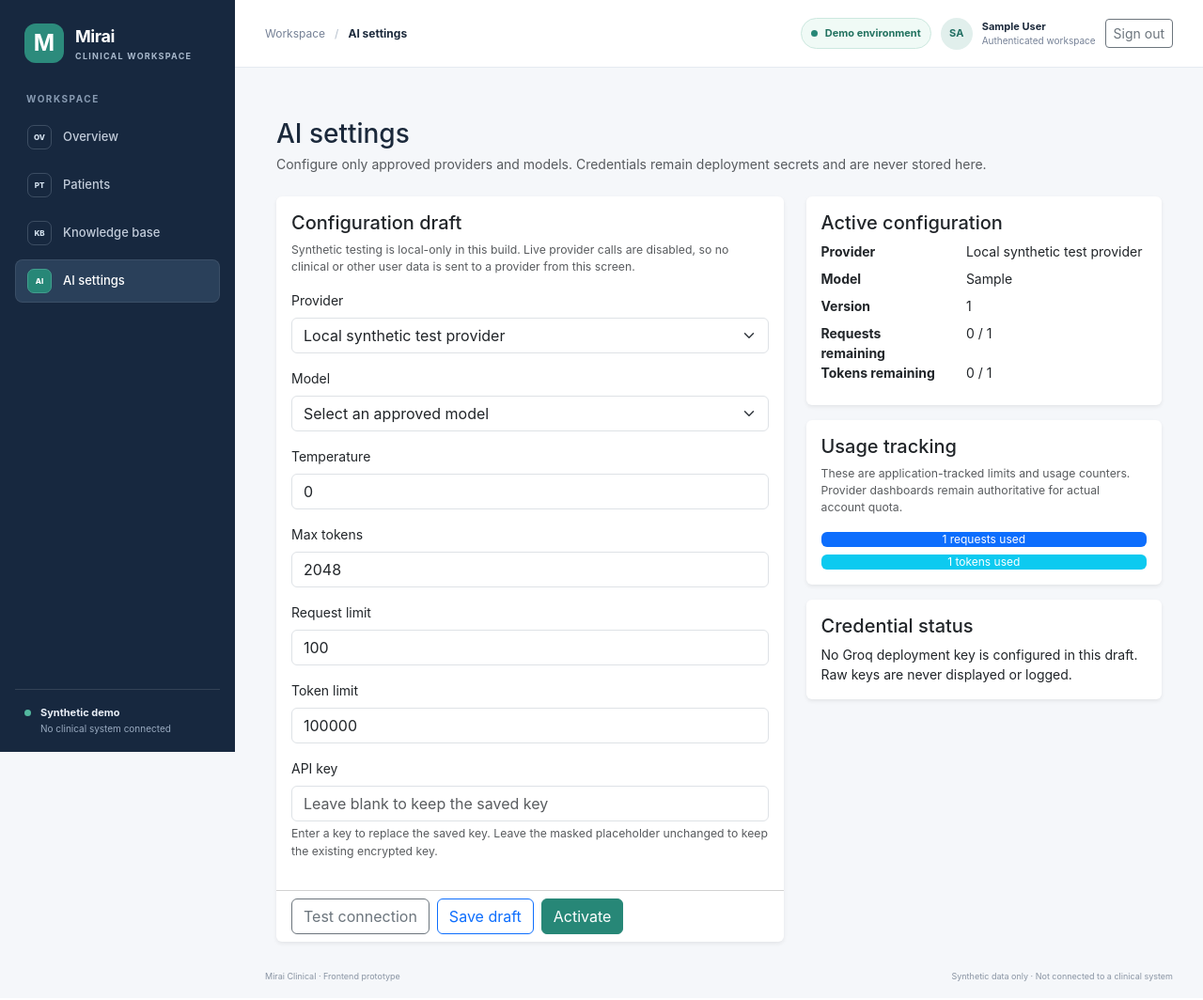
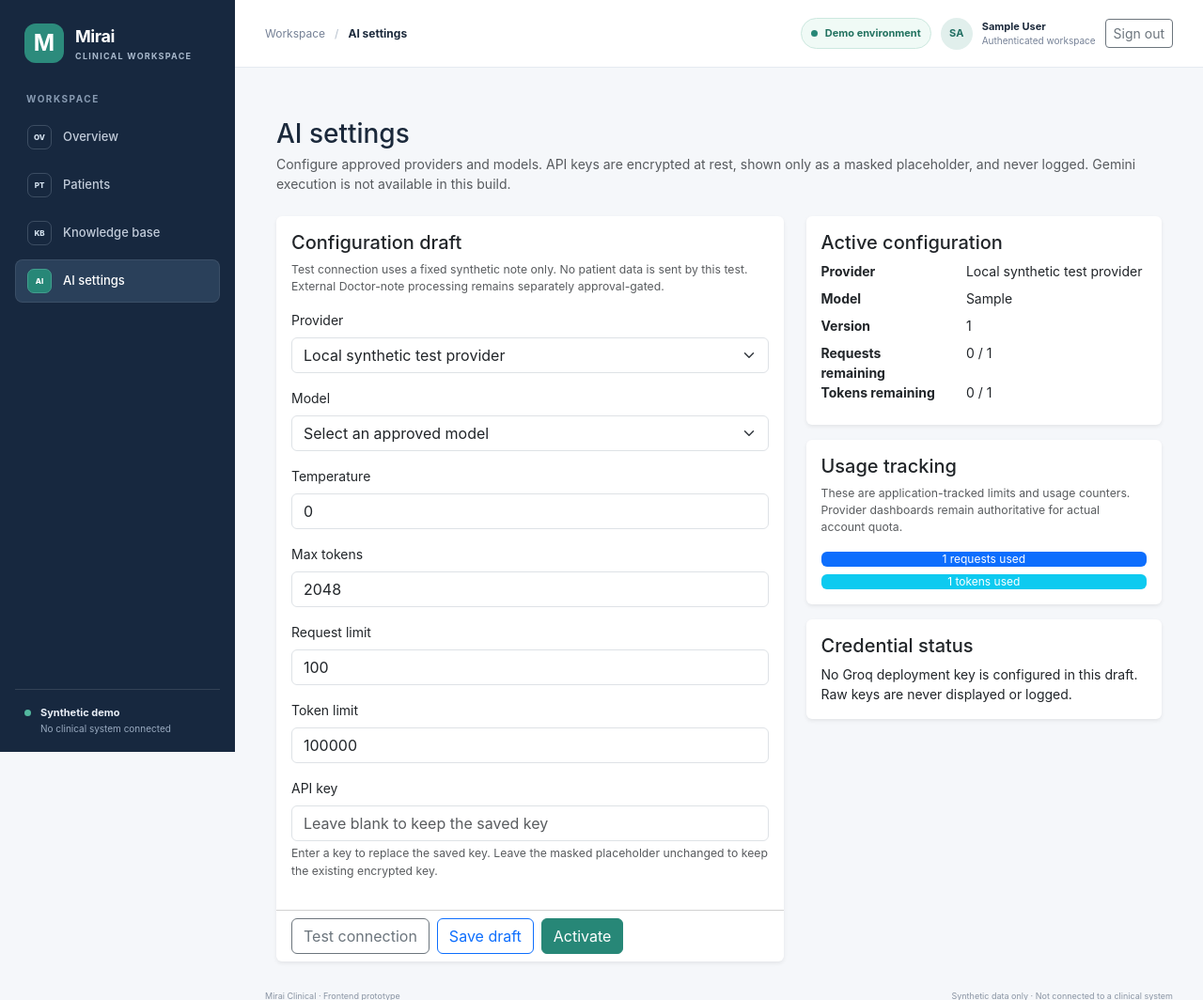
Before and after one commit to krupashetty004/clinical-note-extraction-agent, a Django app: page /settings/ in a window 1280 px wide. Shown: the top 1064 px of the page at 94% size. Run offline with Django 5.2, Linux system fonts and the light colour scheme; a user stored in the database is signed in; tables that the repository leaves empty hold one stand-in row (values such as "Sample post").

Commit message:
docs: clarify encrypted credentials and synthetic-only connection testing

```diff
--- a/dashboard/templates/dashboard/settings.html
+++ b/dashboard/templates/dashboard/settings.html
@@ -7,7 +7,7 @@
 <div class="container-fluid py-4">
     <div class="mb-4">
         <h1 class="h3 mb-1">AI settings</h1>
-        <p class="text-muted mb-0">Configure only approved providers and models. Credentials remain deployment secrets and are never stored here.</p>
+        <p class="text-muted mb-0">Configure approved providers and models. API keys are encrypted at rest, shown only as a masked placeholder, and never logged. Gemini execution is not available in this build.</p>
     </div>
 
     {% if form.non_field_errors %}
@@ -23,7 +23,7 @@
                 {% csrf_token %}
                 <div class="card-body">
                     <h2 class="h5">Configuration draft</h2>
-                    <p class="small text-muted">Synthetic testing is local-only in this build. Live provider calls are disabled, so no clinical or other user data is sent to a provider from this screen.</p>
+                    <p class="small text-muted">Test connection uses a fixed synthetic note only. No patient data is sent by this test. External Doctor-note processing remains separately approval-gated.</p>
                     {% for field in form %}
                     <div class="mb-3">
                         <label class="form-label" for="{{ field.id_for_label }}">{{ field.label }}</label>
```
